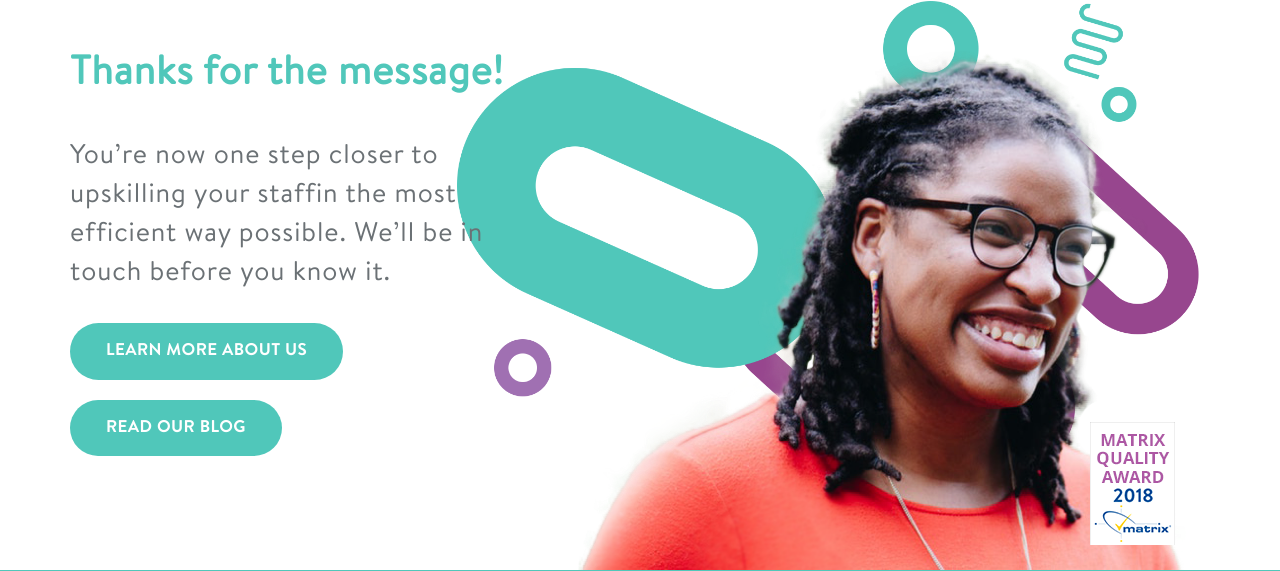
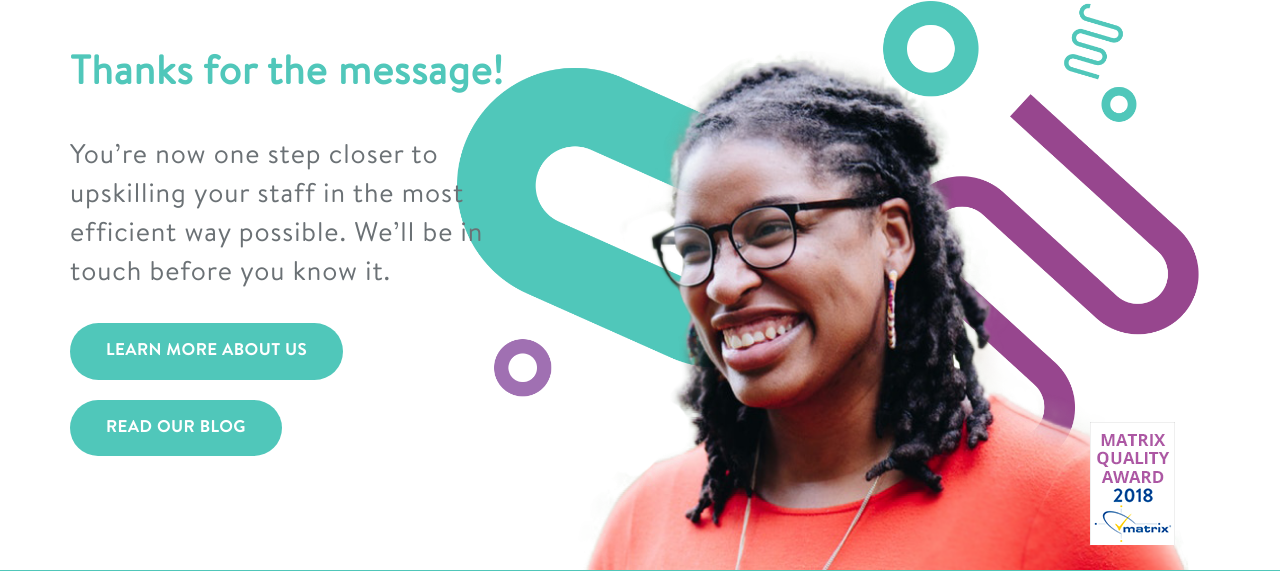
Before and after one commit to sofiasoldano/strivecare-new, a PHP site: page /page-thank-you.php in a window 1280 px wide. Shown: the part 108-679 px from the top of the page. Run offline with PHP 8.4, Linux system fonts and the light colour scheme; some libraries are stand-ins or nearby versions.

Commit message:
Favicon and changes

```diff
--- a/header.php
+++ b/header.php
@@ -5,6 +5,8 @@
     <meta http-equiv="X-UA-Compatible" content="IE=edge">
     <meta name="viewport" content="width=device-width, initial-scale=1">
     <title>Strivecare</title>
+
+    <link rel="shortcut icon" href="favicons/32x32.ico">
 
     <!-- Style -->
     <link href="css/vendors/bootstrap.css" rel="stylesheet">
--- a/page-thank-you.php
+++ b/page-thank-you.php
@@ -7,7 +7,7 @@
             <div class="row">
                 <div class="col-md-5">
                     <div class="hero-title">Thanks for the message!</div>
-                    <p class="hero-text">You’re now one step closer to upskilling your staffin the most efficient way possible. We’ll be in touch before you know it.</p>
+                    <p class="hero-text">You’re now one step closer to upskilling your staff in the most efficient way possible. We’ll be in touch before you know it.</p>
                     <a href="#" class="btn green">Learn more about us</a><br>
                     <a href="#" class="btn green">Read our blog</a>
                 </div>
```
Also changed, not shown: favicons/16x16.ico (added), favicons/32x32.ico (added), images/hero-thank.png.
